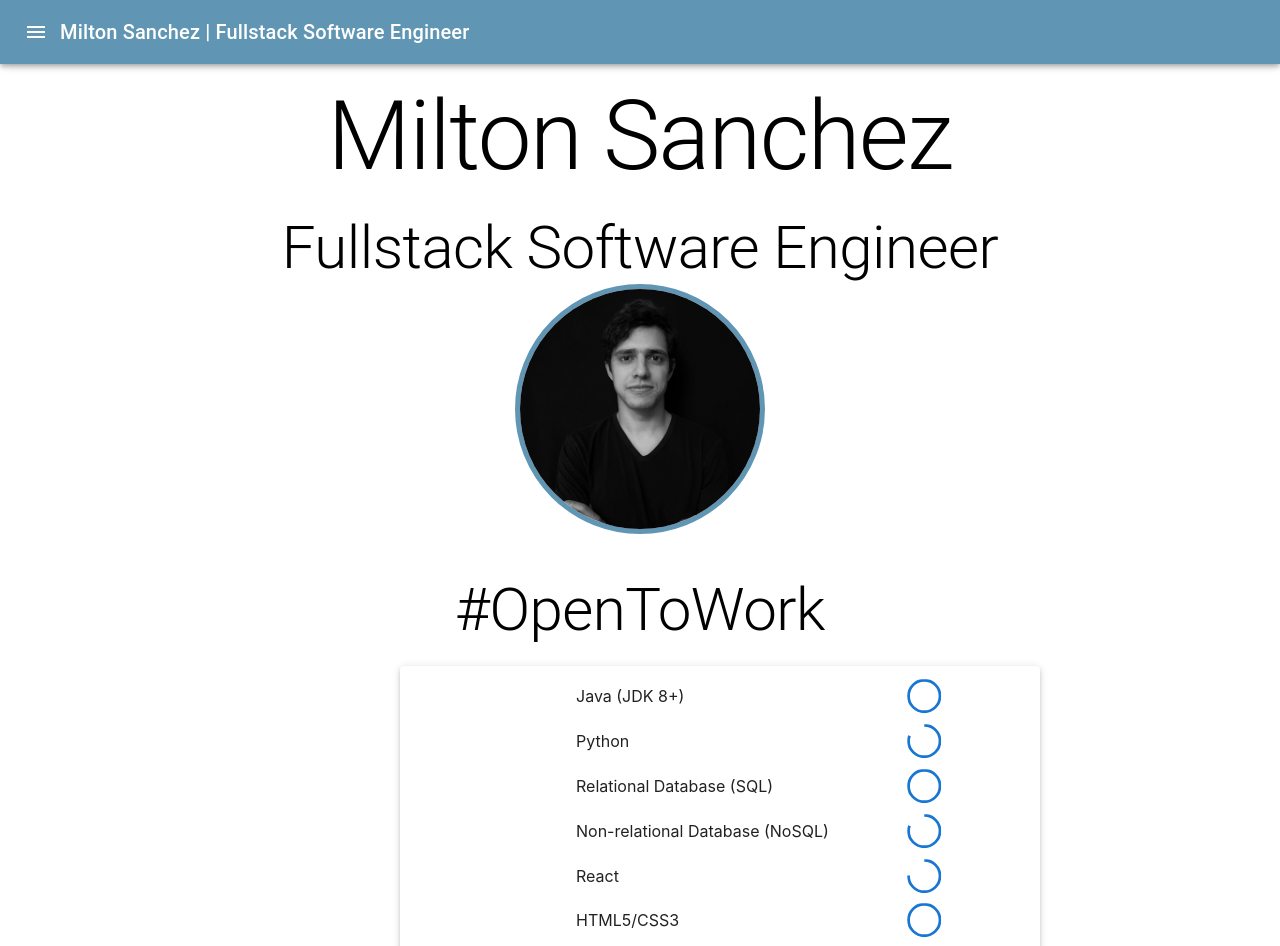
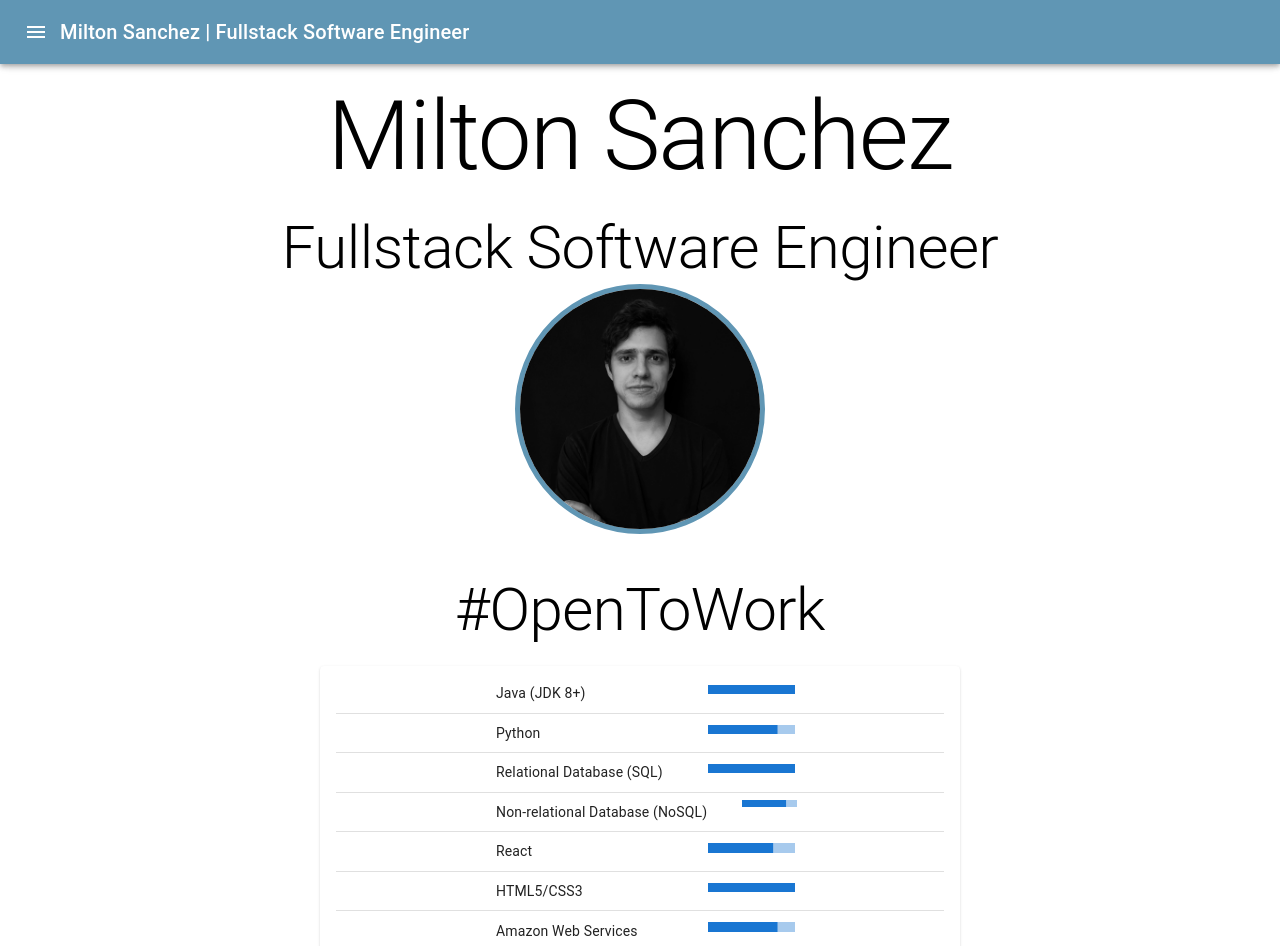
Before and after one commit to SnchzMltn/portfolio, a React (Create React App) app: page / in a window 1280 px wide. Shown: the top 946 px of the page. Built offline with nearby package versions, Linux system fonts and the light colour scheme.

Commit message:
update circular progress with linear progress replace strict css positions with percentages fixed some minor issues with structure in aboutme page

```diff
--- a/src/pages/AboutMeContent/AboutMeContent.tsx
+++ b/src/pages/AboutMeContent/AboutMeContent.tsx
@@ -1,5 +1,5 @@
 import { Accordion, AccordionDetails, AccordionSummary, Typography, Paper, List, ListItem, Box } from '@material-ui/core';
-import { Stack, Divider, CircularProgress } from '@mui/material';
+import { Stack, Divider, LinearProgress } from '@mui/material';
 import ExpandMoreIcon from '@material-ui/icons/ExpandMore';
 import './AboutMeContent.css';
 import prof_img from '../../static/img_prof_2048.jpeg';
@@ -19,8 +19,8 @@ const skillsArray: Skill[] = [
 	{name: "Non-relational Database (NoSQL)", rate: 4, progress: 80},
 	{name: "React", rate: 3.5, progress: 75},
 	{name: "HTML5/CSS3", rate: 5, progress: 100},
-	{name: "AWS", rate: 4, progress: 80},
-	{name: "GCP", rate: 3.5, progress: 75},
+	{name: "Amazon Web Services", rate: 4, progress: 80},
+	{name: "Google Cloud Platform", rate: 3.5, progress: 75},
 ]
 
 function AboutMeContent() {
@@ -55,19 +55,35 @@ function AboutMeContent() {
 
 			<br/>
 
-			<Box sx={{ paddingLeft: '25em', width: '50%' }}>
-				<Paper elevation={3}>
+			<Box sx={{ paddingLeft: '25%', width: '50%' }}>
+				<Paper>
 					<List>
 						{skillsArray.map((skill) => {
-							return <Stack direction='row' sx={{
-								paddingTop: '0.15em',
-								paddingBottom: '0.15em',
-								paddingLeft: '10em',
-								width: '60%',
+							return <>
+								<Stack direction='row' sx={{
+								paddingTop: '0.2%',
+								paddingBottom: '0.2%',
+								paddingLeft: '25%',
+								width: '50%',
 								}}  spacing={2}>
-									<ListItem>{skill.name}</ListItem>
-									<CircularProgress variant='determinate' value={skill.progress} />
-							</Stack>;
+									<>
+										<ListItem>
+											<Typography variant='body2' noWrap >
+												{skill.name}
+											</Typography>
+										</ListItem>
+										<Box sx={{ margin: '15%' }} width='50%'>
+											<LinearProgress sx={{
+												margin: '5%',
+												marginTop: '10%',
+												paddingTop: '5%',
+												paddingBottom: '0.5%',
+											}} variant='determinate' value={skill.progress} />
+										</Box>
+									</>
+								</Stack>
+								<Divider variant='middle' />
+							</>
 						})}
 					</List>
 				</Paper>
@@ -82,15 +98,16 @@ function AboutMeContent() {
 						Services
 					</Typography>
 				</AccordionSummary>
+				<AccordionDetails>
 					<Stack sx={{
-							paddingLeft: '25em',
+						paddingLeft: '25%',
 						width: '50%',
 					}} spacing={2} >
 						<Paper elevation={6}>
 							<Typography variant='h5' align='center'>
 								Consulting
 							</Typography>
-								<Divider sx={{ margin: '5px', width:'100%' }} />
+							<Divider sx={{ margin: '1%', width:'100%' }} />
 							<Typography align='center' variant='body2'>
 								I am currently available for consulting jobs.
 							</Typography>
@@ -99,14 +116,12 @@ function AboutMeContent() {
 							<Typography variant='h5' align='center'>
 								Tutoring / Workshops
 							</Typography>
-								<Divider sx={{ margin: '5px', width:'100%' }} />
+							<Divider sx={{ margin: '1%', width:'100%' }} />
 							<Typography variant='body2' align='center'>
 								If you need help with your technical classes, projects, ideas, and you want to have a chat, reach out to me!
 							</Typography>
 						</Paper>
 					</Stack>
-				<AccordionDetails>
-
 				</AccordionDetails>
 			</Accordion>
 
```
Lines whose indentation alone changed are shown as unchanged.
